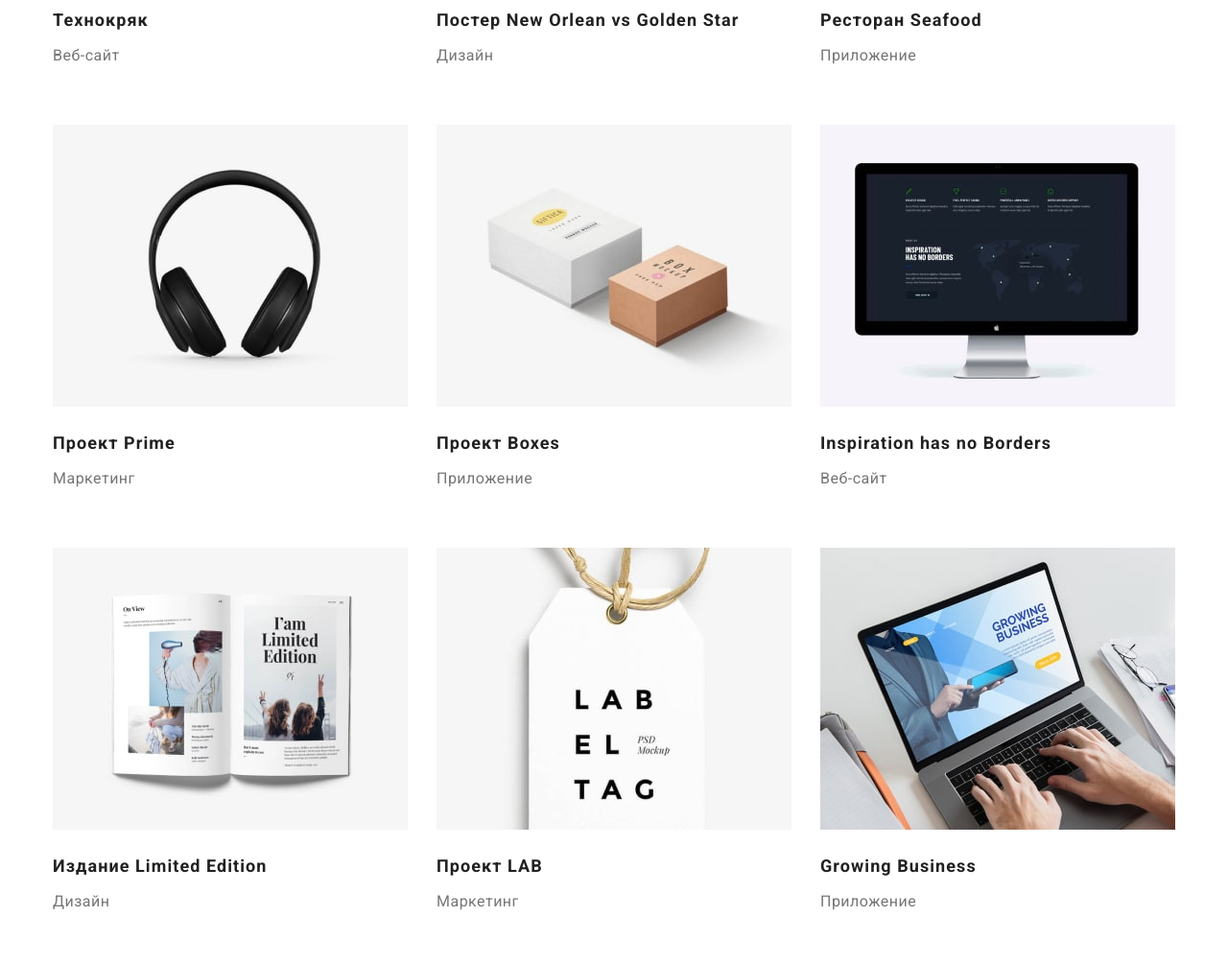
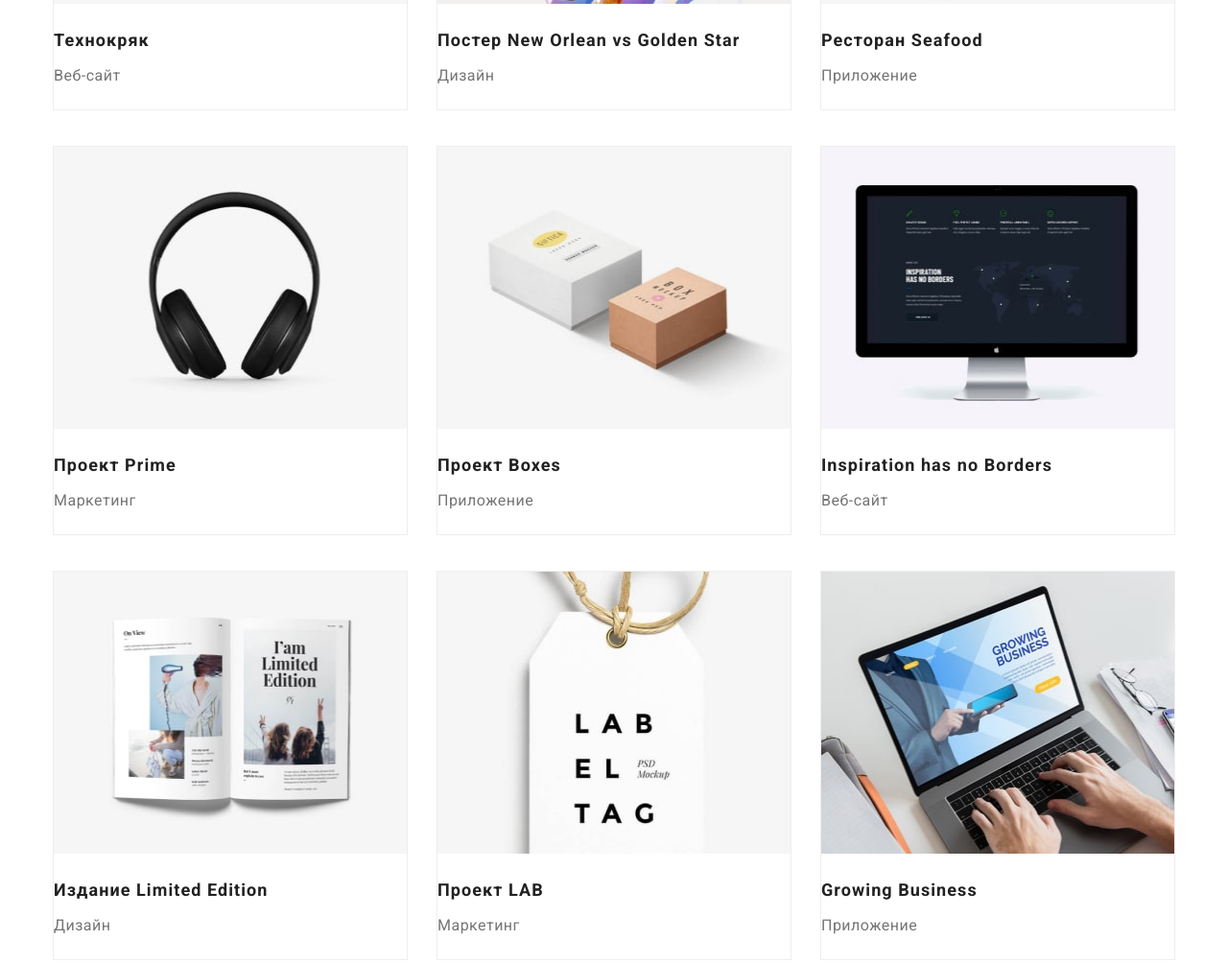
Before and after one commit to TempPolarBear/goit-markup-hw-03, a plain HTML site: page portfolio.html in a window 1280 px wide. Shown: the part 558-1562 px from the top of the page at 96% size. Drawn offline with nearby package versions, Linux system fonts and the light colour scheme.

Commit message:
new model 3

```diff
--- a/css/styl.css
+++ b/css/styl.css
@@ -185,10 +185,6 @@ body {
   margin: 0 auto;
 }
 
-.button {
-  margin-bottom: 200px;
-}
-
 .header-button {
   color: var(--button-header-color);
   background-color: var(--header-bg-button);
@@ -204,11 +200,14 @@ body {
 
 /* --------------------  hero -----------------*/
 
+.hero {
+  padding-top: 82px;
+  padding-bottom: 94px;
+}
+
 .hero-container {
   display: flex;
   align-items: center;
-  padding-top: 82px;
-  padding-bottom: 94px;
 }
 
 .hero-titel {
@@ -222,6 +221,9 @@ body {
   text-transform: uppercase;
 }
 
+.hero-item {
+  flex-basis: 270px;
+}
 .hero-item:not(:last-child) {
   margin-right: 30px;
 }
@@ -240,9 +242,12 @@ body {
 
 /*------------------- about us ----------------*/
 
+.about {
+  padding-bottom: 106px;
+}
+
 .about-container {
   align-self: center;
-  padding-bottom: 106px;
 }
 
 .about-list {
@@ -323,11 +328,13 @@ body {
 /*------------------- fillters -------------------*/
 
 .fillters-container {
+  padding-top: 94px;
+  padding-bottom: 94px;
 }
 
 .fillters-list {
   display: flex;
-  margin-top: 94px;
+
   justify-content: center;
 }
 
@@ -364,19 +371,24 @@ body {
 /*-------------------- portfolio -----------------*/
 
 .portfolio-container {
+  margin-top: 50px;
 }
 
 .portfolio-list {
   display: inline-flex;
   flex-wrap: wrap;
-  padding-top: 30px;
-  padding-bottom: 94px;
 }
 
 .portfoloi-item {
   width: 370px;
   margin-right: 30px;
   margin-bottom: 37px;
+  border: 1px solid #eeeeee;
+}
+
+.portfolio-part {
+  padding-top: 20px;
+  padding-bottom: 20px;
 }
 
 .portfoloi-item:nth-child(3n) {
@@ -388,7 +400,6 @@ body {
   font-size: 18px;
   line-height: 2;
   letter-spacing: 0.06em;
-  margin-top: 20px;
   margin-bottom: 4px;
 }
 .portfolio-text {
@@ -397,13 +408,14 @@ body {
   font-size: 16px;
   line-height: 1.87;
   letter-spacing: 0.03em;
-  margin-bottom: 20px;
 }
 
 /* -------------------- footer ---------------*/
 
 .footer {
   background-color: var(--second-bg-color);
+  padding-bottom: 60px;
+  padding-top: 60px;
 }
 
 .footer-container {
@@ -420,7 +432,6 @@ body {
   font-size: 26px;
   line-height: 1.19;
   letter-spacing: 0.03em;
-  padding-top: 60px;
   padding-bottom: 20px;
 }
 
--- a/portfolio.html
+++ b/portfolio.html
@@ -47,63 +47,63 @@
                 <ul class="list portfolio-list">
                     <li class="portfoloi-item">
                             <img src="./images/portfolio1.jpg" alt="ноутбук с открытым браузером" width="370" height="294">
-                        <div>
+                        <div class="portfolio-part">
                             <h2 class="portfolio-titel">Технокряк</h2>
                             <p class="portfolio-text">Веб-сайт</p>
                         </div>
                     </li>
                     <li class="portfoloi-item">
                             <img src="./images/portfolio2.jpg" alt="постер с баскетболистами" width="370" height="294">
-                        <div>
+                        <div class="portfolio-part">
                             <h2 class="portfolio-titel">Постер New Orlean vs Golden Star</h2>
                             <p class="portfolio-text">Дизайн</p>
                         </div>
                     </li>
                     <li class="portfoloi-item">
                             <img src="./images/portfolio3.jpg" alt="рыба с надписью" width="370" height="294">
-                        <div>
+                        <div class="portfolio-part">
                             <h2 class="portfolio-titel">Ресторан Seafood</h2>
                             <p class="portfolio-text">Приложение</p>
                         </div>
                     </li>
                     <li class="portfoloi-item">
                             <img src="./images/portfolio4.jpg" alt="наушники" width="370" height="294">
-                        <div>
+                        <div class="portfolio-part">
                             <h2 class="portfolio-titel"> Проект Prime</h2>
                             <p class="portfolio-text"> Маркетинг</p>
                         </div>
                     </li>
                     <li class="portfoloi-item">
                             <img src="./images/portfolio5.jpg" alt="2 бокса на белом фоне" width="370" height="294">
-                        <div>
+                        <div class="portfolio-part">
                             <h2 class="portfolio-titel">Проект Boxes</h2>
                             <p class="portfolio-text">Приложение</p>
                         </div>
                     </li>
                     <li class="portfoloi-item">
                             <img src="./images/portfolio6.jpg" alt="компьютер с открытой картой на экране" width="370" height="294">
-                        <div>
+                        <div class="portfolio-part">
                             <h2 lang="en" class="portfolio-titel">Inspiration has no Borders</h2>
                             <p class="portfolio-text">Веб-сайт</p>
                         </div>
                     </li>
                     <li class="portfoloi-item">
                             <img src="./images/portfolio7.jpg" alt="открытая книга с каотинками" width="370" height="294">
-                        <div>
+                        <div class="portfolio-part">
                             <h2 class="portfolio-titel">Издание Limited Edition</h2>
                             <p class="portfolio-text">Дизайн</p>
                         </div>
                     </li>
                     <li class="portfoloi-item">
                             <img src="./images/portfolio8.jpg" alt="бирка с надписью" width="370" height="294">
-                        <div>
+                        <div class="portfolio-part">
                             <h2 class="portfolio-titel">Проект LAB</h2>
                             <p class="portfolio-text">Маркетинг</p>
                         </div>
                     </li>
                     <li class="portfoloi-item">
                             <img src="./images/portfolio9.jpg" alt="открытый ноутбук с открытым сайтом" width="370" height="294">
-                        <div>
+                        <div class="portfolio-part">
                             <h2 lang="en" class="portfolio-titel">Growing Business</h2>
                             <p class="portfolio-text">Приложение</p>
                         </div>
```
